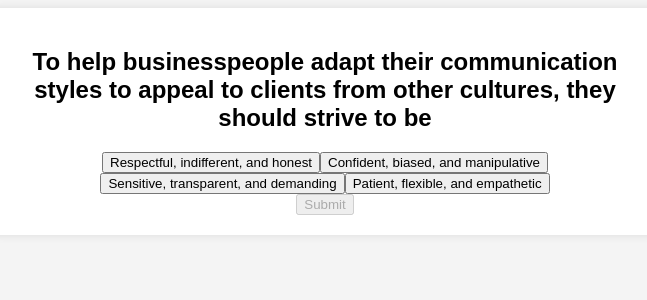
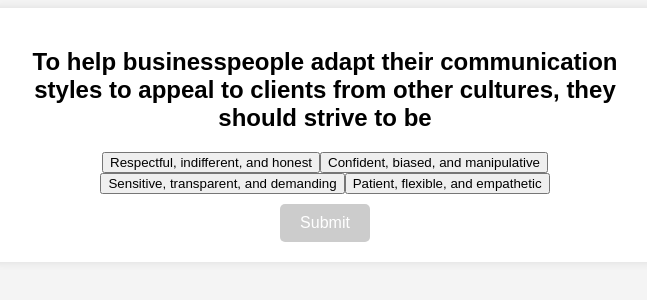
Before and after one commit to prakruthv/decatest-website, a React (Create React App) app: page / in a window 1280 px wide. Shown: the top 300 px of the page, without its empty margins (315-962 px from the left). Built offline with nearby package versions, Linux system fonts and the light colour scheme.

Commit message:
Update styles.css

```diff
--- a/src/styles.css
+++ b/src/styles.css
@@ -58,3 +58,30 @@
 .score-section h2 {
     color: #28a745;
 }
+
+.selected {
+  background-color: #f0ad4e;
+  color: white;
+}
+
+.feedback {
+  margin-top: 10px;
+  font-size: 1.2em;
+  font-weight: bold;
+}
+
+.submit-btn {
+  margin-top: 10px;
+  padding: 10px 20px;
+  font-size: 1em;
+  cursor: pointer;
+  background-color: #007bff;
+  color: white;
+  border: none;
+  border-radius: 5px;
+}
+
+.submit-btn:disabled {
+  background-color: #ccc;
+  cursor: not-allowed;
+}
```
